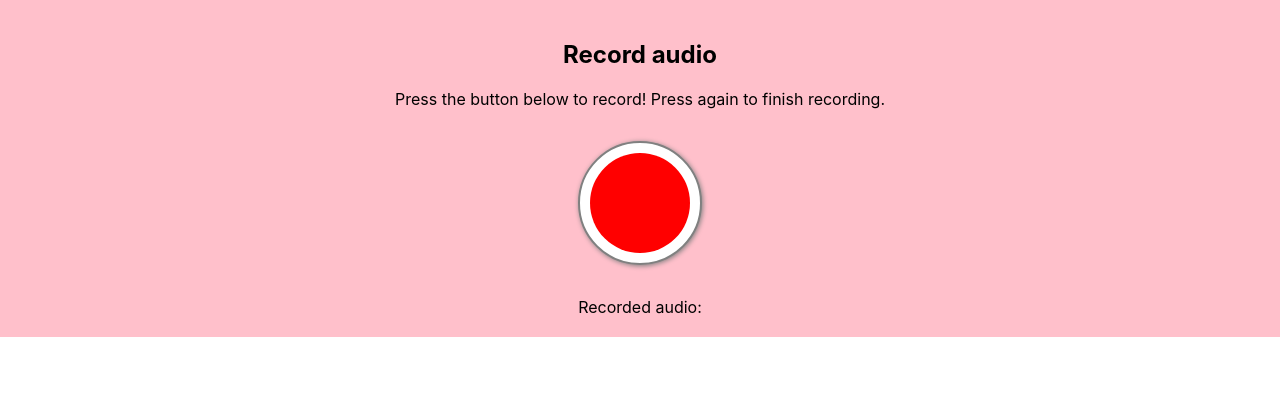
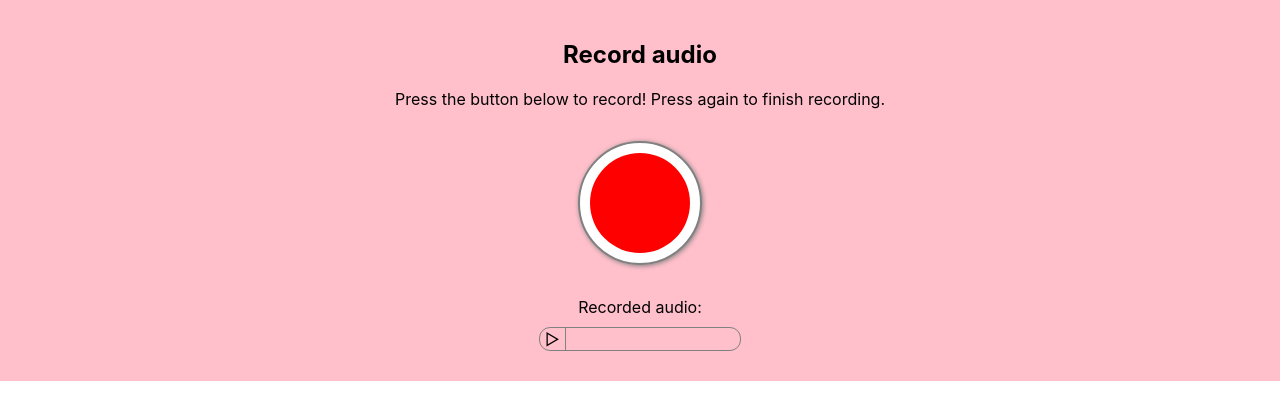
Before and after one commit to losangela/audio-recorder, a React (Create React App) app: page / in a window 1280 px wide. Shown: the top 420 px of the page. Built offline with nearby package versions, Linux system fonts and the light colour scheme.

Commit message:
added audio player component html/css only

```diff
--- /dev/null
+++ b/src/Components/AudioPlayer/AudioPlayer.jsx
@@ -0,0 +1,31 @@
+import { useEffect, useState } from 'react';
+import './AudioPlayer.styles.css';
+
+const AudioPlayer = () => {
+  const [audio, setAudio] = useState();
+  const [isPlaying, setIsPlaying] = useState(false);
+
+
+  useEffect(() => {
+    if (isPlaying) {
+      // recorder.start();
+    } else {
+      // recorder.stop();
+    }
+  }, [isPlaying]);
+
+  const handlePlayOnClick = () => {
+    setIsPlaying(!isPlaying)
+  };
+
+  return (
+    <div className="audio-player">
+      <div className="play-button" onClick={handlePlayOnClick}>
+        {isPlaying ? '□' : '▷'}
+      </div>
+      <div className='audio-buffer-bar' />
+    </div>
+  );
+}
+
+export default AudioPlayer;
--- /dev/null
+++ b/src/Components/AudioPlayer/AudioPlayer.styles.css
@@ -0,0 +1,34 @@
+.audio-player {
+  border: 1px solid gray;
+  border-radius: 11px;
+  height: 22px;
+  flex-direction: row;
+  display: flex;
+  width: 200px;
+  margin: 10px;
+}
+
+.play-button {
+  align-content: center;
+  align-items: center;
+  border-bottom-left-radius: 10px;
+  border-top-left-radius: 10px;
+  border-right: 1px solid gray;
+  cursor: default;
+  display: flex;
+  flex: 1;
+  height: 100%;
+  justify-content: center;
+  text-align: center;
+  width: 20px;
+}
+
+.audio-buffer-bar {
+  /* background-color: green; */
+  width: 50px;
+  height: 100%;
+  display: flex;
+  flex: 7;
+  border-top-right-radius: 10px;
+  border-bottom-right-radius: 10px;
+}
--- a/src/Components/RecordButton/RecordButton.jsx
+++ b/src/Components/RecordButton/RecordButton.jsx
@@ -1,8 +1,28 @@
-import { useState } from 'react';
+import { useEffect, useState } from 'react';
 import './RecordButton.styles.css';
 
+const audioCtx = new (window.AudioContext || window.webkitAudioContext)();
+let recorder;
+const recordings = [];
+// const recordingDevice = navigator.mediaDevices.getUserMedia({ audio: true })
+//   .then(stream => {
+//     recorder = new MediaRecorder(stream);
+//     recorder.ondataavailable = e => recordings.push(e.data)
+//   })
+//   .catch(err => console.log(err))
+
 const RecordButton = () => {
+  const [audio, setAudio] = useState();
   const [isRecording, setIsRecording] = useState(false);
+
+
+  useEffect(() => {
+    if (isRecording) {
+      // recorder.start();
+    } else {
+      // recorder.stop();
+    }
+  }, [isRecording]);
 
   const handleOnClick = () => {
     setIsRecording(!isRecording)
--- a/src/Screens/RecorderScreen/RecorderScreen.jsx
+++ b/src/Screens/RecorderScreen/RecorderScreen.jsx
@@ -1,21 +1,22 @@
+import AudioPlayer from 'Components/AudioPlayer/AudioPlayer';
 import RecordButton from 'Components/RecordButton';
 import './RecorderScreen.styles.css';
 
 const RecorderScreen = () => {
+
   return (
     <div className="recorder-screen">
       <header className="header">
         Record audio
       </header>
-
       Press the button below to record! Press again to finish recording.
       <p />
-
       <RecordButton />
 
       <p />
 
       Recorded audio:
+      <AudioPlayer />
 
     </div>
   );
--- a/src/Screens/RecorderScreen/RecorderScreen.styles.css
+++ b/src/Screens/RecorderScreen/RecorderScreen.styles.css
@@ -7,7 +7,6 @@
   display: flex;
   flex-direction: column;
   align-items: center;
-  justify-content: center;
 }
 
 .header {
```
Also changed, not shown: src/Components/AudioPlayer/index.js (added).
